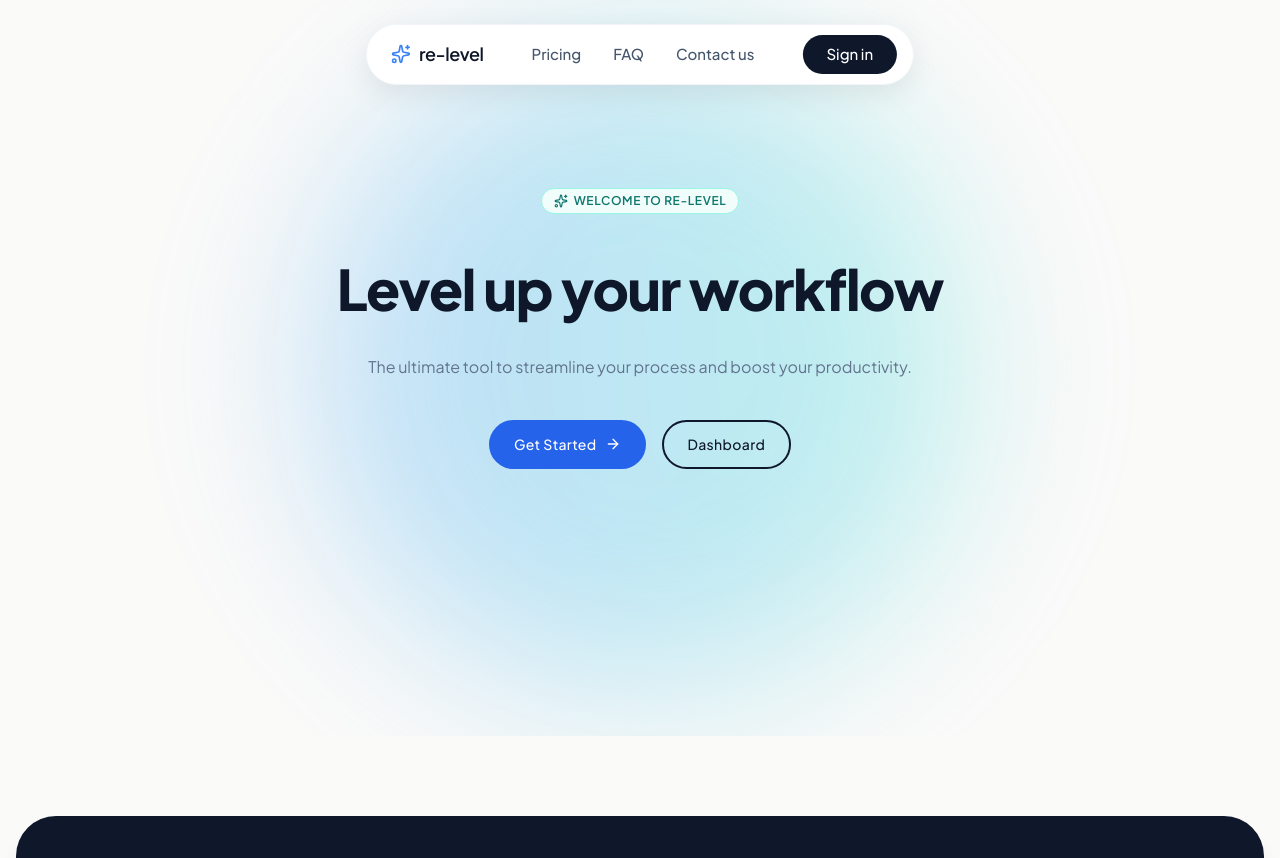
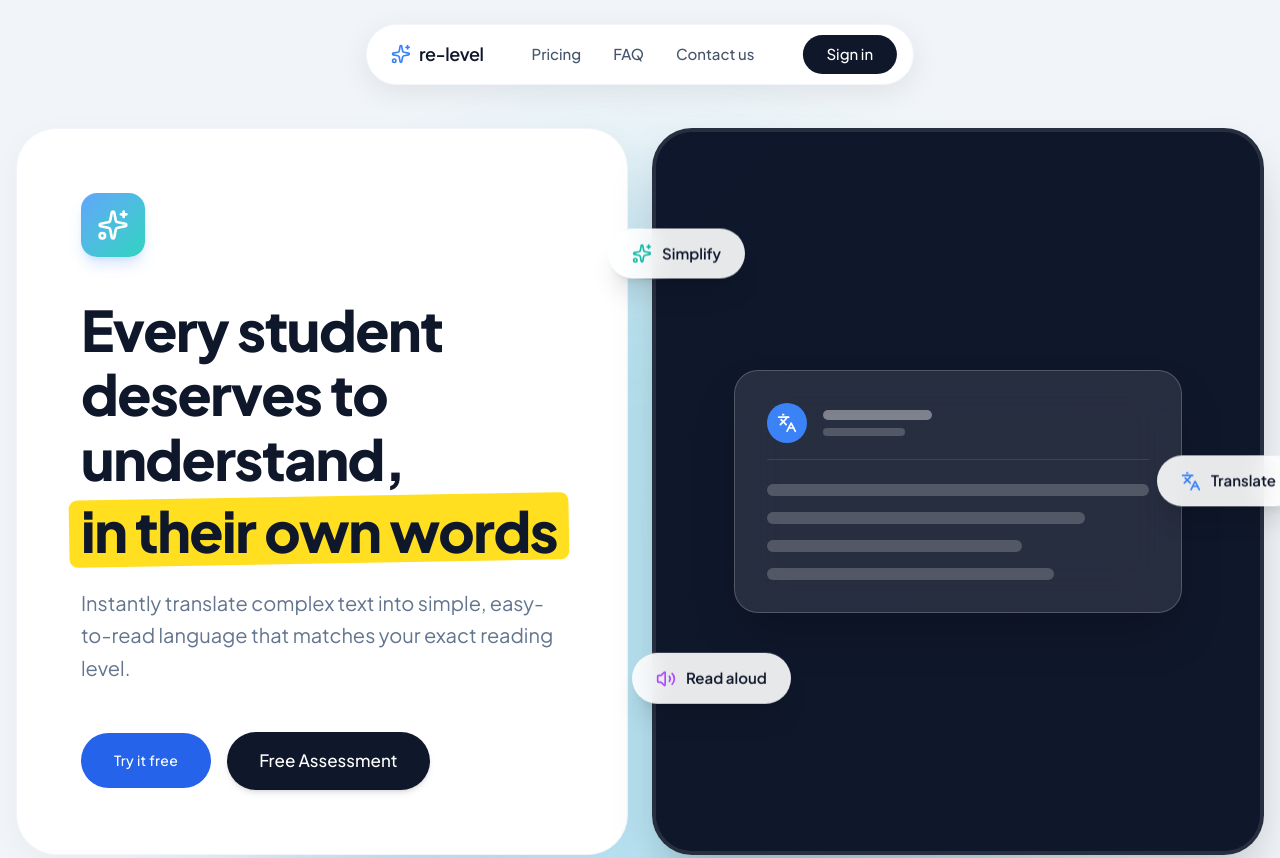
Before and after one commit to bhaveshpatil093/re-level, a React (Vite) app: page / in a window 1280 px wide. Shown: the top 858 px of the page. Built offline with nearby package versions, Linux system fonts and the light colour scheme.

Commit message:
Build split layout hero section with mock app preview and floating badges

```diff
--- a/src/pages/Landing.jsx
+++ b/src/pages/Landing.jsx
@@ -1,47 +1,125 @@
 import { motion } from 'framer-motion'
-import { ArrowRight, Sparkles } from 'lucide-react'
+import { Sparkles, Languages, Volume2 } from 'lucide-react'
+import { Link } from 'react-router-dom'
 import { Button } from '../components/ui/Button'
 import { GradientBlob } from '../components/ui/GradientBlob'
-import { Badge } from '../components/ui/Badge'
 import { Navbar } from '../components/Navbar'
 import { Footer } from '../components/Footer'
 
 export default function Landing() {
   return (
-    <div className="min-h-screen bg-background">
+    <div className="min-h-screen bg-slate-100 font-sans">
       <Navbar />
-      <main className="relative flex flex-col items-center justify-center p-4 overflow-hidden z-0" style={{ minHeight: 'calc(100vh - 64px)' }}>
-        <GradientBlob className="w-[600px] h-[600px] top-1/2 left-1/2 -translate-x-1/2 -translate-y-1/2" />
 
+      <main className="relative pt-32 pb-20 px-4 overflow-hidden z-0">
+        <GradientBlob className="w-[800px] h-[800px] top-1/4 left-1/2 -translate-x-1/2" />
+
+        <div className="max-w-[1400px] mx-auto w-full grid grid-cols-1 lg:grid-cols-2 gap-6 relative z-10">
+
+          {/* Left Side - Content Card */}
           <motion.div
             initial={{ opacity: 0, y: 20 }}
             animate={{ opacity: 1, y: 0 }}
             transition={{ duration: 0.5 }}
-          className="text-center mt-[-10vh]"
+            className="bg-white rounded-[2.5rem] p-10 lg:p-16 shadow-[0_8px_30px_rgb(0,0,0,0.04)] border border-slate-100 flex flex-col justify-center"
           >
-          <div className="mb-8 flex justify-center">
-            <Badge variant="accent">
-              <Sparkles className="w-3.5 h-3.5" />
-              Welcome to re-level
-            </Badge>
+            <div className="w-16 h-16 rounded-2xl bg-gradient-to-br from-primary-400 to-accent-400 flex items-center justify-center mb-10 shadow-lg shadow-primary-500/20">
+              <Sparkles className="w-8 h-8 text-white" />
             </div>
-          <h1 className="text-hero font-extrabold tracking-tight mb-6 text-navy">
-            Level up your workflow
+
+            <h1 className="text-[40px] md:text-[56px] font-extrabold tracking-tight mb-6 text-navy leading-[1.15]">
+              Every student deserves to understand, <br className="hidden xl:block" />
+              <span className="relative whitespace-nowrap inline-block mt-2">
+                <span className="absolute inset-0 bg-yellow-300 rounded-lg -rotate-1 scale-105"></span>
+                <span className="relative z-10">in their own words</span>
+              </span>
             </h1>
-          <p className="text-body text-slate-500 max-w-2xl mx-auto mb-10 leading-relaxed">
-            The ultimate tool to streamline your process and boost your productivity.
+
+            <p className="text-lg md:text-xl text-slate-500 mb-12 leading-relaxed max-w-xl">
+              Instantly translate complex text into simple, easy-to-read language that matches your exact reading level.
             </p>
-          <div className="flex gap-4 justify-center">
-            <Button href="/app" variant="solid" className="gap-2">
-              Get Started
-              <ArrowRight className="w-4 h-4" />
+
+            <div className="flex flex-wrap items-center gap-4">
+              <Button href="/app" variant="solid" className="px-8 py-4 text-[17px]">
+                Try it free
               </Button>
-            <Button href="/dashboard" variant="outline">
-              Dashboard
-            </Button>
+              <Link
+                to="/demo"
+                className="bg-navy text-white hover:bg-slate-800 transition-colors px-8 py-4 rounded-full text-[17px] font-medium shadow-md"
+              >
+                Free Assessment
+              </Link>
             </div>
           </motion.div>
+
+          {/* Right Side - Mock App Preview */}
+          <motion.div
+            initial={{ opacity: 0, x: 20 }}
+            animate={{ opacity: 1, x: 0 }}
+            transition={{ duration: 0.5, delay: 0.1 }}
+            className="relative w-full min-h-[500px] lg:min-h-full rounded-[2.5rem] bg-navy overflow-visible shadow-2xl flex items-center justify-center border-4 border-white/10"
+          >
+            {/* Abstract UI Representation */}
+            <div className="absolute inset-0 bg-gradient-to-br from-slate-900 to-navy rounded-[2.3rem] overflow-hidden">
+               <div className="absolute top-0 left-0 w-full h-full opacity-20 bg-[radial-gradient(circle_at_center,_var(--tw-gradient-stops))] from-primary-500 via-transparent to-transparent blur-3xl" />
+            </div>
+
+            <div className="relative z-10 w-3/4 max-w-md bg-white/10 backdrop-blur-xl rounded-3xl border border-white/20 p-8 flex flex-col gap-6 shadow-2xl">
+              <div className="flex items-center gap-4 border-b border-white/10 pb-4">
+                <div className="w-10 h-10 rounded-full bg-primary-500 flex items-center justify-center">
+                  <Languages className="w-5 h-5 text-white" />
+                </div>
+                <div className="flex-1">
+                  <div className="h-2.5 w-1/3 bg-white/40 rounded-full mb-2" />
+                  <div className="h-2 w-1/4 bg-white/20 rounded-full" />
+                </div>
+              </div>
+              <div className="space-y-4">
+                <div className="h-3 w-full bg-white/20 rounded-full" />
+                <div className="h-3 w-5/6 bg-white/20 rounded-full" />
+                <div className="h-3 w-4/6 bg-white/20 rounded-full" />
+                <div className="h-3 w-3/4 bg-white/20 rounded-full" />
+              </div>
+            </div>
+
+            {/* Floating Badges */}
+            <motion.div
+              animate={{ y: [0, -12, 0] }}
+              transition={{ duration: 4, repeat: Infinity, ease: "easeInOut" }}
+              className="absolute top-[15%] -left-8 md:-left-12 z-20"
+            >
+              <div className="bg-white/90 backdrop-blur-md px-6 py-3.5 rounded-full shadow-xl font-semibold text-navy text-[15px] flex items-center gap-2.5">
+                <Sparkles className="w-5 h-5 text-accent-500" />
+                Simplify
+              </div>
+            </motion.div>
+
+            <motion.div
+              animate={{ y: [0, 15, 0] }}
+              transition={{ duration: 5, repeat: Infinity, ease: "easeInOut", delay: 1 }}
+              className="absolute top-[45%] -right-6 md:-right-10 z-20"
+            >
+              <div className="bg-white/90 backdrop-blur-md px-6 py-3.5 rounded-full shadow-xl font-semibold text-navy text-[15px] flex items-center gap-2.5">
+                <Languages className="w-5 h-5 text-primary-500" />
+                Translate
+              </div>
+            </motion.div>
+
+            <motion.div
+              animate={{ y: [0, -15, 0] }}
+              transition={{ duration: 4.5, repeat: Infinity, ease: "easeInOut", delay: 0.5 }}
+              className="absolute bottom-[20%] left-4 md:-left-6 z-20"
+            >
+              <div className="bg-white/90 backdrop-blur-md px-6 py-3.5 rounded-full shadow-xl font-semibold text-navy text-[15px] flex items-center gap-2.5">
+                <Volume2 className="w-5 h-5 text-purple-500" />
+                Read aloud
+              </div>
+            </motion.div>
+          </motion.div>
+
+        </div>
       </main>
+
       <Footer />
     </div>
   )
```
Lines whose indentation alone changed are shown as unchanged.
